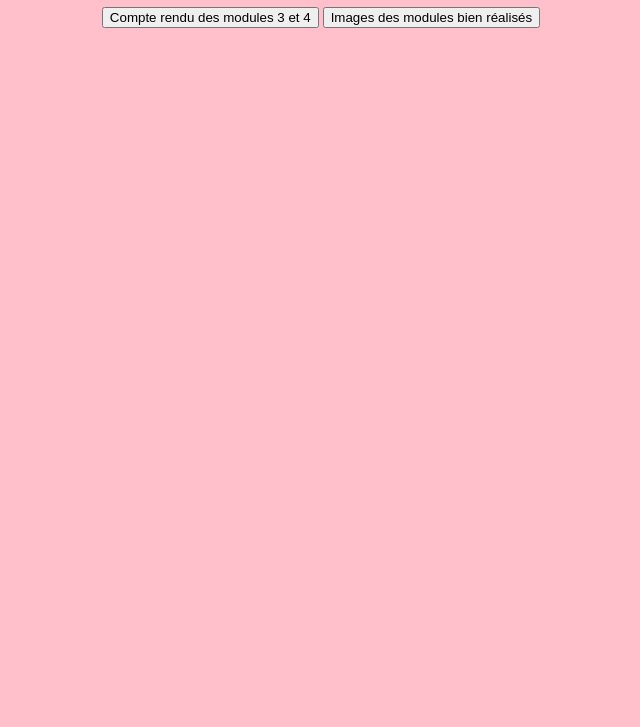
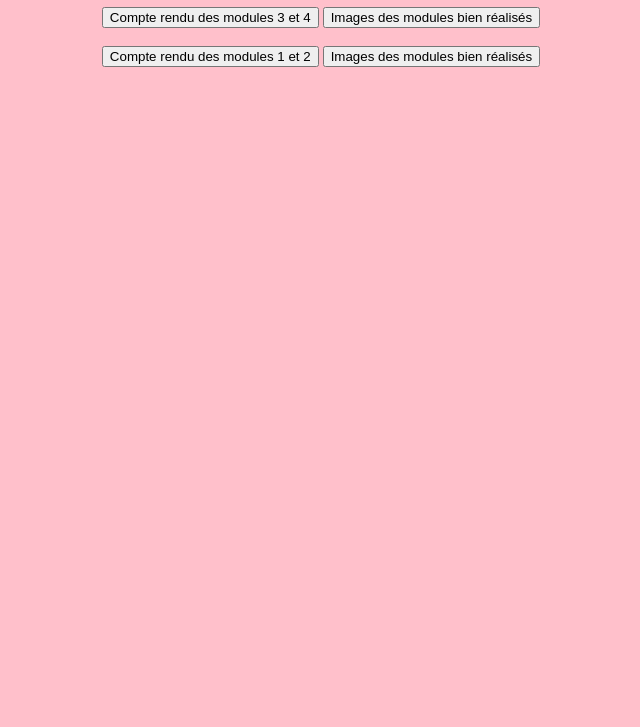
Before and after one commit to Eskan0r1/projet, a plain HTML site: page mission1o/mission10.html in a window 1280 px wide. Shown: the part 73-800 px from the top of the page, without its empty margins (319-959 px from the left). Drawn offline with Linux system fonts and the light colour scheme.

Commit message:
Update mission10.html

```diff
--- a/mission1o/mission10.html
+++ b/mission1o/mission10.html
@@ -10,6 +10,12 @@
     <a href="compterendumodule.pdf">	<button>Compte rendu des modules 3 et 4</button></a>
     <a href="modules3-4.png">	<button>Images des modules bien réalisés</button></a>
     </div>
+		<br>
+    <div>
+    <a href="compterendumodules12.pdf">	<button>Compte rendu des modules 1 et 2</button></a>
+    <a href="modules1-2.png">	<button>Images des modules bien réalisés</button></a>
+    </div>
+
 
   </center>
 </body>
```
